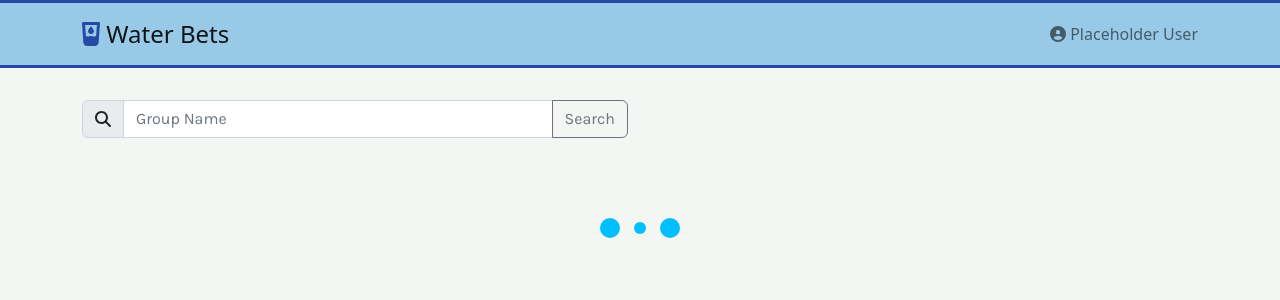
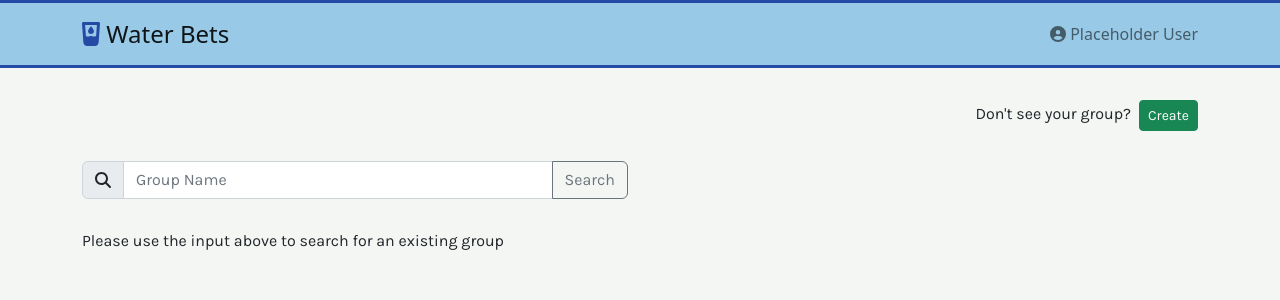
Before and after one commit to bradenborman/water-bets, a React app in the folder water-bets-client/: page /group-search in a window 1280 px wide. Shown: the top 300 px of the page. Built offline with nearby package versions, Linux system fonts and the light colour scheme.

Commit message:
Create group modal UI working

```diff
--- a/water-bets-client/src/components/app/app.scss
+++ b/water-bets-client/src/components/app/app.scss
@@ -17,3 +17,8 @@ html {
 html {
   overflow-y: scroll;
 }
+
+.text-warn {
+  color: rgb(177, 0, 0);
+  font-style: italic;
+}
--- /dev/null
+++ b/water-bets-client/src/components/groupsearch/createGroupModal.tsx
@@ -0,0 +1,70 @@
+import React, { useState } from "react";
+import { LoggedInNavbar } from "../navbar/loggedInNavbar";
+import Container from "react-bootstrap/Container";
+import classNames from "classnames/bind";
+import { Modal, Form, Button, Col, Row } from "react-bootstrap";
+
+export interface CreateGroupModalProps {
+  show: boolean;
+  setShow: (x: boolean) => void;
+}
+
+export const CreateGroupModal: React.FC<CreateGroupModalProps> = (
+  props: CreateGroupModalProps
+) => {
+  const [passwordRequired, setPasswordRequired] = useState<boolean>(true);
+
+  const handleClose = () => props.setShow(false);
+  const handleShow = () => props.setShow(true);
+
+  const handleSubmit = (e: any) => {
+    e.preventDefault();
+    handleClose();
+  };
+
+  const passwordInput = (): JSX.Element | null => {
+    if (passwordRequired) {
+      return (
+        <Form.Control type="text" placeholder="Password" autoFocus required />
+      );
+    }
+    return null;
+  };
+
+  return (
+    <Modal show={props.show} onHide={handleShow}>
+      <Form onSubmit={handleSubmit}>
+        <Modal.Header closeButton>
+          <Modal.Title>Create New Group</Modal.Title>
+        </Modal.Header>
+        <Modal.Body>
+          <Form.Group className="mb-3" controlId="exampleForm.ControlInput1">
+            <Form.Label>Group Name</Form.Label>
+            <Form.Control type="text" placeholder="groupname" autoFocus />
+          </Form.Group>
+          <Row>
+            <Col md="6">
+              <Form.Group className="mb-3" id="formGridCheckbox">
+                <Form.Check
+                  type="checkbox"
+                  checked={passwordRequired}
+                  onChange={e => setPasswordRequired(!passwordRequired)}
+                  label="Require Password?"
+                />
+              </Form.Group>
+            </Col>
+            <Col md="6">{passwordInput()}</Col>
+          </Row>
+        </Modal.Body>
+        <Modal.Footer>
+          <Button variant="secondary" onClick={handleClose}>
+            Cancel
+          </Button>
+          <Button type="submit" variant="primary">
+            Create
+          </Button>
+        </Modal.Footer>
+      </Form>
+    </Modal>
+  );
+};
--- a/water-bets-client/src/components/groupsearch/groupsearch.scss
+++ b/water-bets-client/src/components/groupsearch/groupsearch.scss
@@ -1,4 +1,14 @@
 #group-search-page {
+  #createGroupRow {
+    text-align: right;
+    button {
+      margin-left: 8px;
+    }
+  }
+
+  #groupSearchRow {
+    margin-top: 30px;
+  }
   #preSearchHelp {
     margin-top: 30px;
   }
--- a/water-bets-client/src/components/groupsearch/groupsearch.tsx
+++ b/water-bets-client/src/components/groupsearch/groupsearch.tsx
@@ -13,6 +13,7 @@ import {
 import { FontAwesomeIcon } from "@fortawesome/react-fontawesome";
 import { faSearch } from "@fortawesome/free-solid-svg-icons";
 import Loader from "react-loader-spinner";
+import { CreateGroupModal } from "./createGroupModal";
 
 export interface GroupSearchProps {}
 
@@ -21,6 +22,9 @@ export const GroupSearch: React.FC<GroupSearchProps> = (
 ) => {
   const [groupNameToSearch, setGroupNameToSearch] = useState<string>("");
   const [groupResultsFound, setGoupResultsFound] = useState<any>();
+
+  //Create Group Modal
+  const [show, setShow] = useState<boolean>(false);
 
   const handleGroupSearch = (e: any) => {
     e.preventDefault();
@@ -81,7 +85,9 @@ export const GroupSearch: React.FC<GroupSearchProps> = (
           <tr key={index}>
             <td width={"50%"}>{_row.groupName}</td>
             <td>{_row.membersCount}</td>
-            <td>{_row.passwordProtected ? "Password Required" : ""}</td>
+            <td className="text-warn">
+              {_row.passwordProtected ? "Password Required" : ""}
+            </td>
             <td className="joinGroupTd">
               <Button
                 variant="link"
@@ -112,13 +118,22 @@ export const GroupSearch: React.FC<GroupSearchProps> = (
 
     if (groupResultsFound != undefined && groupResultsFound != null)
       return buildTable();
-    else if (true) return groupSearchLoading();
+    else if (false) return groupSearchLoading();
     else return preSearchHelp();
   };
 
   return (
     <Page id="group-search-page" topPadding={true}>
-      <Row>
+      <Row id="createGroupRow">
+        <Col md="12">
+          Don't see your group?
+          <Button variant="success" size="sm" onClick={e => setShow(!show)}>
+            Create
+          </Button>
+          {<CreateGroupModal show={show} setShow={setShow}></CreateGroupModal>}
+        </Col>
+      </Row>
+      <Row id="groupSearchRow">
         <Col md="6">
           <Form onSubmit={handleGroupSearch}>
             <InputGroup>
```
